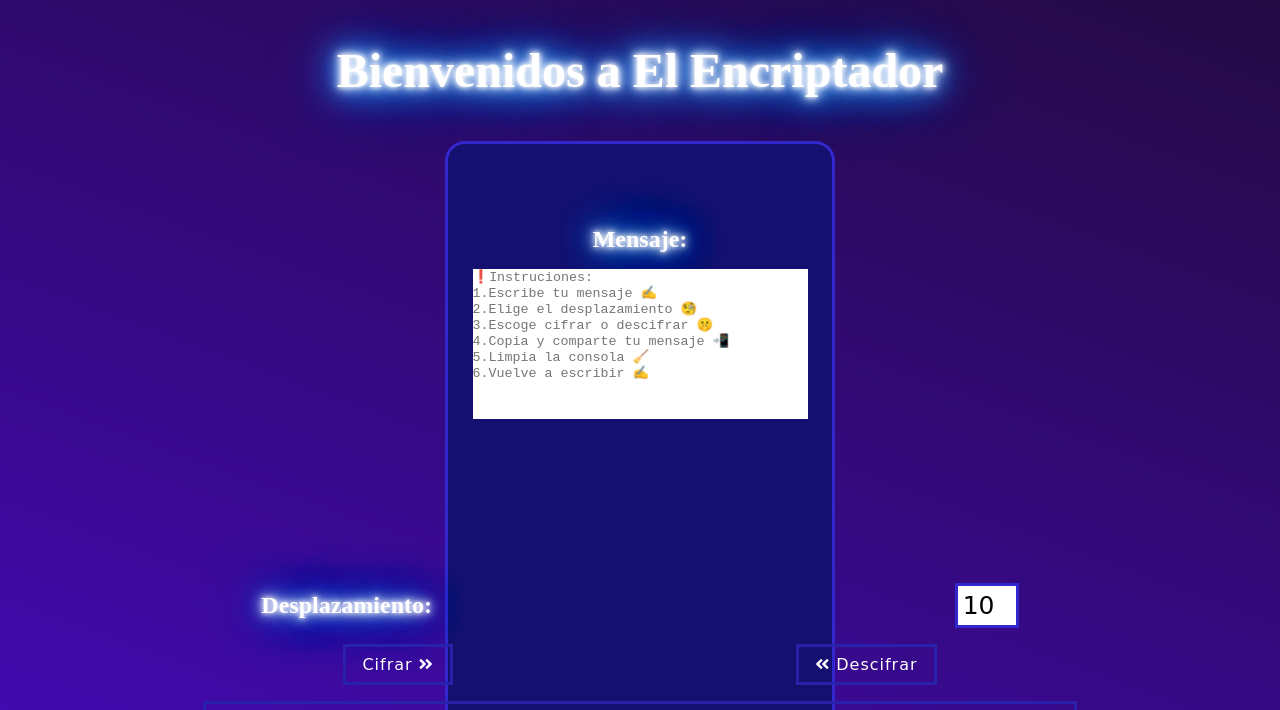
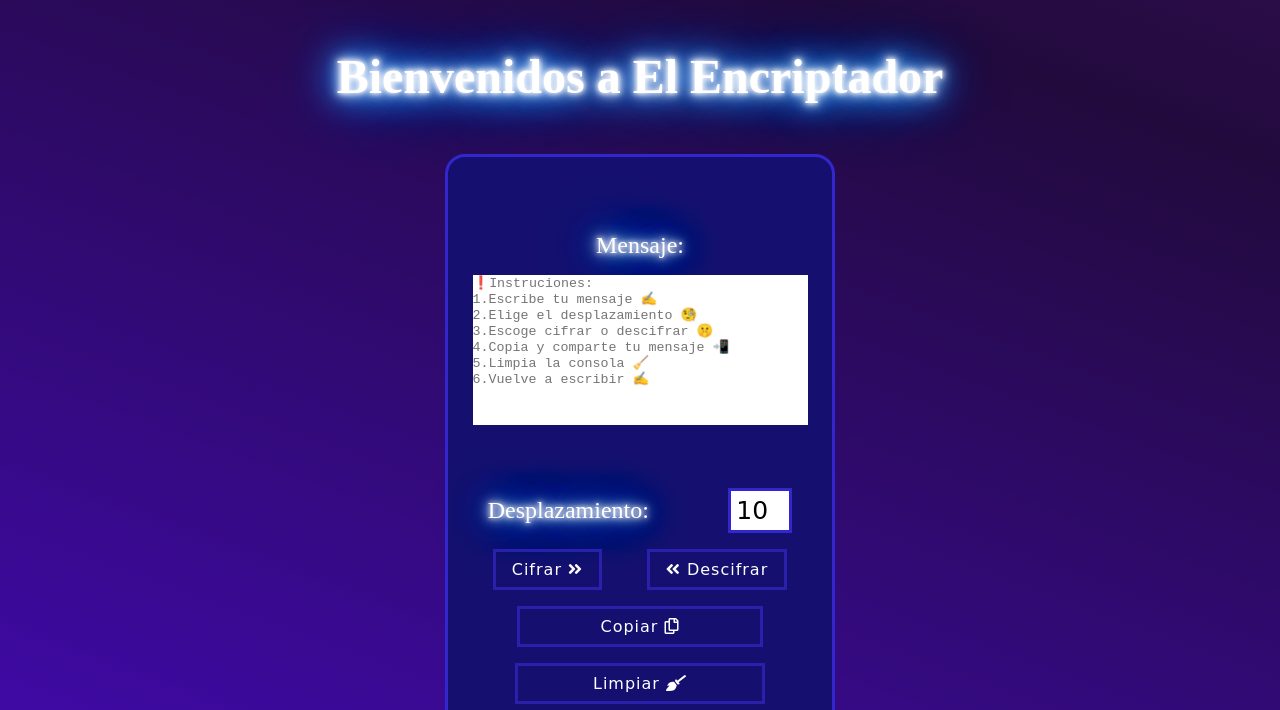
Before and after one commit to nicolmendoza/LIM016-CesarCipher, a plain HTML site: page index.html in a window 1280 px wide. Shown: the top 710 px of the page. Drawn offline with Linux system fonts and the light colour scheme; a web font is replaced by a local one.

Commit message:
Update style.css

```diff
--- a/style.css
+++ b/style.css
@@ -2,25 +2,23 @@
   padding: 0;
   margin: 0;
   box-sizing: 0;
+
 }
+
 
 
 #prueba{
 
 flex-direction: column;
-
 font-family: 'Iceland', cursive;
-position: absolute;
-
-height: 100%;
 display: flex;
+height:100vh;
 justify-content: center;
 align-items: center;
+background: linear-gradient(200deg, #7e22b3,  #220a3d, #5709ff);
+background-size:  300% 300%;
+animation: BgGradient 5s ease infinite
 
-font-weight: bold;
-background: linear-gradient(200deg, #7e22b3,  #220a3d, #5709ff);
-background-size:  400% 300%;
-animation: BgGradient 5s ease infinite
 }
 
 @keyframes BgGradient {
@@ -37,7 +35,7 @@ display: none;
 }
 
 #header{
-height: 18%;
+height: 20%;
 display: flex;
 justify-content: center;
 align-items: center;
@@ -97,7 +95,6 @@ flex-direction: column;
 justify-content: center;
 width: 100%;
 height: 90%;
-  position: absolute;
 
 }
 
@@ -125,7 +122,7 @@ align-items: center;
 
 textarea{
 resize: none;
-
+outline: none;
 border:none;
 text-align: justify;
 }
```
